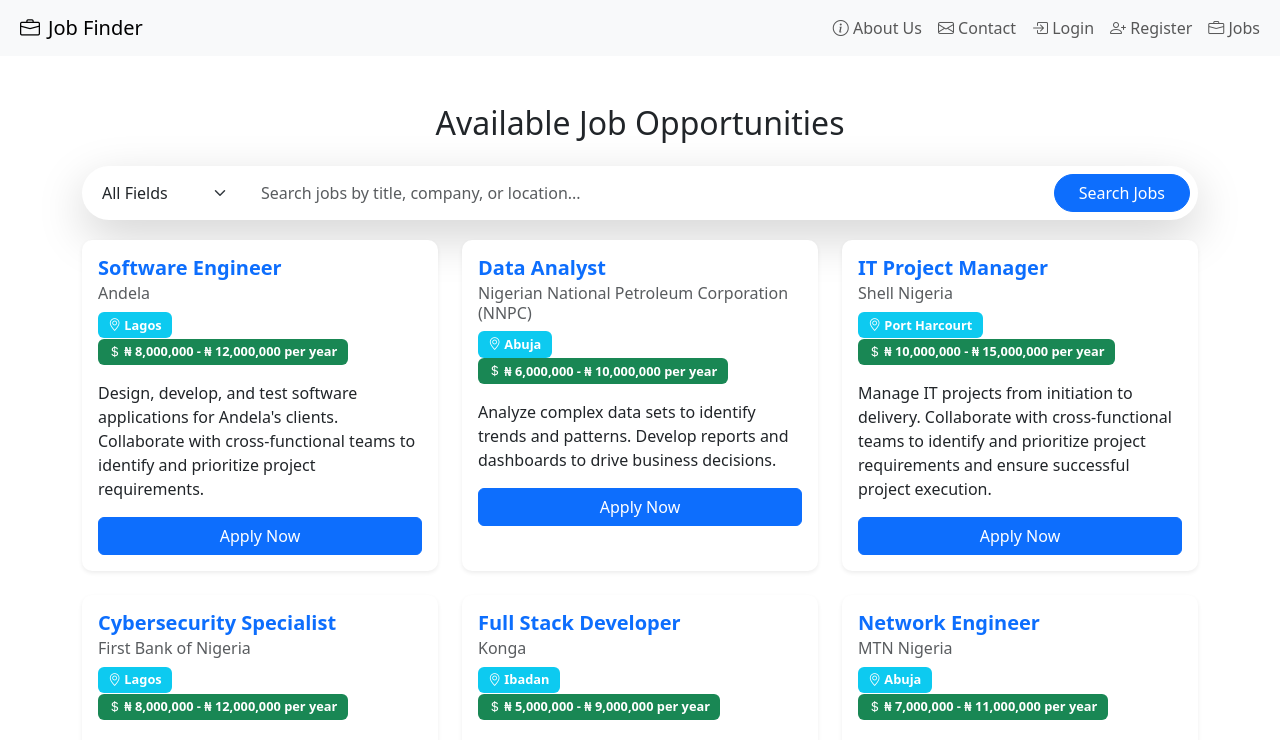
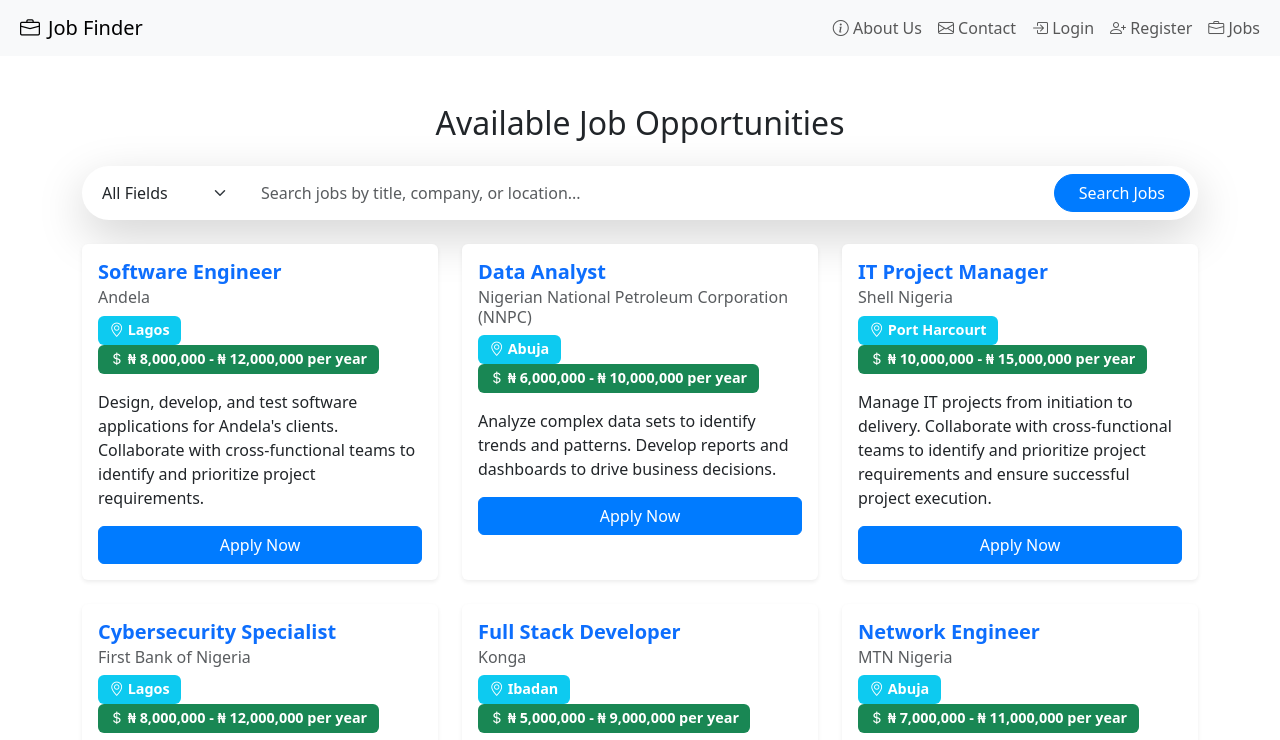
Before and after one commit to SgtSlaughter1/job_portal, a Vue app: page /jobs in a window 1280 px wide. Shown: the top 740 px of the page. Built offline with nearby package versions, Linux system fonts and the light colour scheme.

Commit message:
Update: Adjustment done

```diff
--- a/src/components/HowItWorks.vue
+++ b/src/components/HowItWorks.vue
@@ -50,7 +50,7 @@
     },
     {
         icon: '🎯',
-        title: 'Get Hired',
+        title: 'Track your application',
         description: 'Land your dream job and start your new career'
     }
 ]
--- a/src/components/TrustedCompanies.vue
+++ b/src/components/TrustedCompanies.vue
@@ -26,24 +26,16 @@
 <style scoped>
 
 section {
-    /* border: 2px solid aqua; */
     width: 70%;
     margin: 0 auto;
 }
 
-/* .container {
-    border: 1px solid aquamarine;
-} */
-
 .row {
     width: 60%;
     margin: 0 auto;
-    /* align-content: center; */
-    /* justify-content: center; */
+    justify-content: center;
     display: flex;
-
-    /* flex-wrap: nowrap; */
-    /* border: 1px solid red; */
+    flex-wrap: nowrap;
 }
 .company-logo {
     max-height: 50px;
--- a/src/views/JobListings.vue
+++ b/src/views/JobListings.vue
@@ -2,7 +2,7 @@
     <div class="job-listings container my-5">
         <h2 class="text-center mb-4">Available Job Opportunities</h2>
 
-        <div class="search-box bg-white p-2 rounded-pill shadow-lg">
+        <div class="search-box bg-white p-2 rounded-pill shadow-lg mb-4">
             <div class="input-group align-items-center">
                 <select v-model="searchField" class="form-select border-0 w-auto">
                     <option value="all">All Fields</option>
@@ -39,7 +39,7 @@
         <!-- Job Cards -->
         <div v-else class="row g-4">
             <div v-for="job in filteredJobs" :key="job.jobTitle" class="col-md-6 col-lg-4">
-                <div class="card h-100 shadow-sm">
+                <div class="card h-100 shadow-sm border-0 rounded">
                     <div class="card-body">
                         <h5 class="card-title text-primary">{{ job.jobTitle }}</h5>
                         <h6 class="card-subtitle mb-2 text-muted">{{ job.company }}</h6>
@@ -55,7 +55,7 @@
 
                         <p class="card-text">{{ job.description }}</p>
 
-                        <BaseButton @click="applyForJob(job)" class="w-100">
+                        <BaseButton @click="applyForJob(job)" class="w-100 btn-primary">
                             Apply Now
                         </BaseButton>
                     </div>
@@ -147,16 +147,16 @@
 
 .card {
     transition: transform 0.2s ease-in-out;
-    border: none;
     border-radius: 10px;
 }
 
 .card:hover {
     transform: translateY(-5px);
+    box-shadow: 0 4px 20px rgba(0, 0, 0, 0.1);
 }
 
 .badge {
-    font-size: 0.8rem;
+    font-size: 0.9rem;
     padding: 0.5em 0.8em;
 }
 
@@ -168,4 +168,14 @@
 .card-subtitle {
     font-size: 1rem;
 }
+
+.btn-primary {
+    background-color: #007bff;
+    border-color: #007bff;
+}
+
+.btn-primary:hover {
+    background-color: #0056b3;
+    border-color: #0056b3;
+}
 </style>
```
